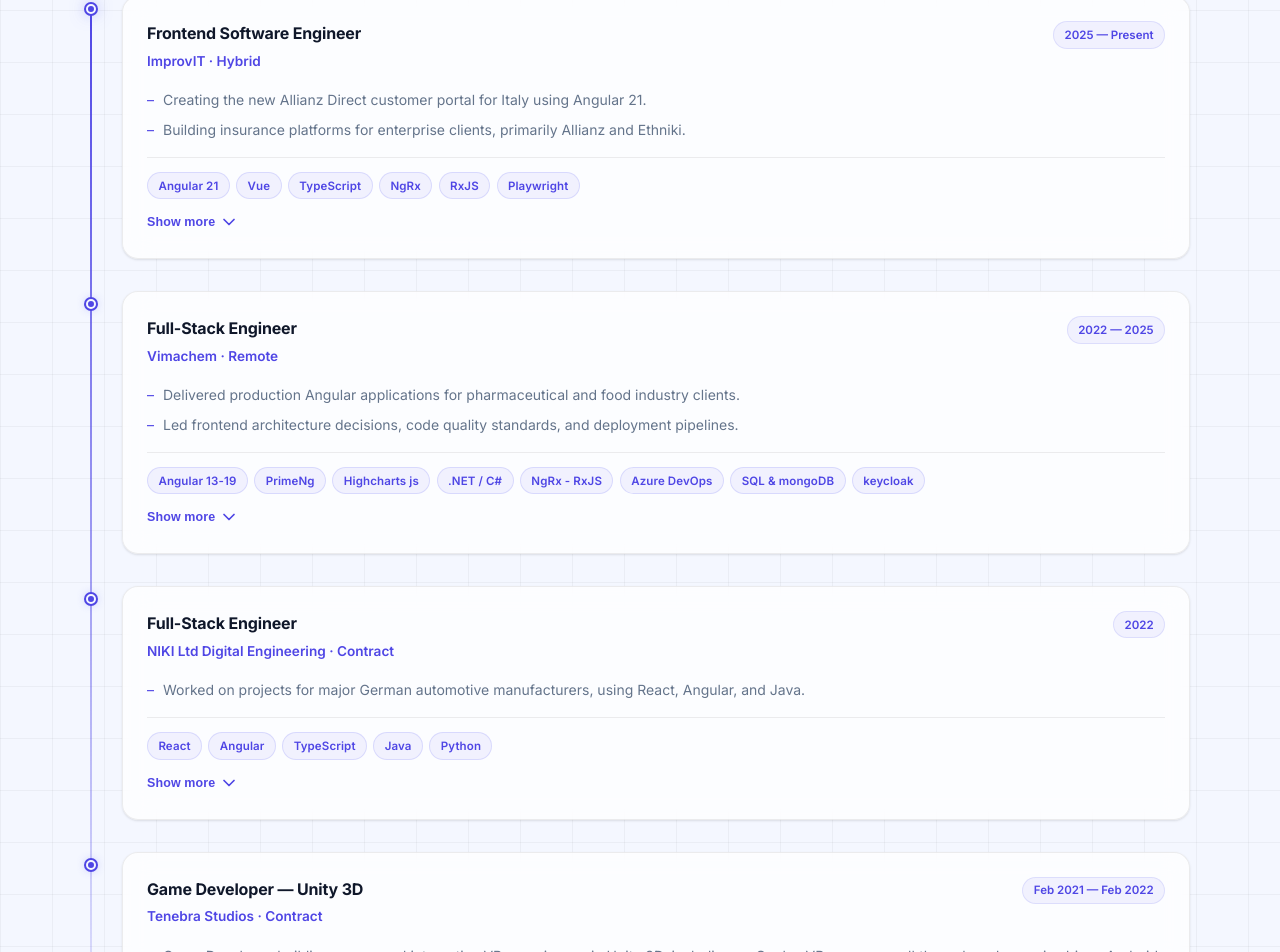
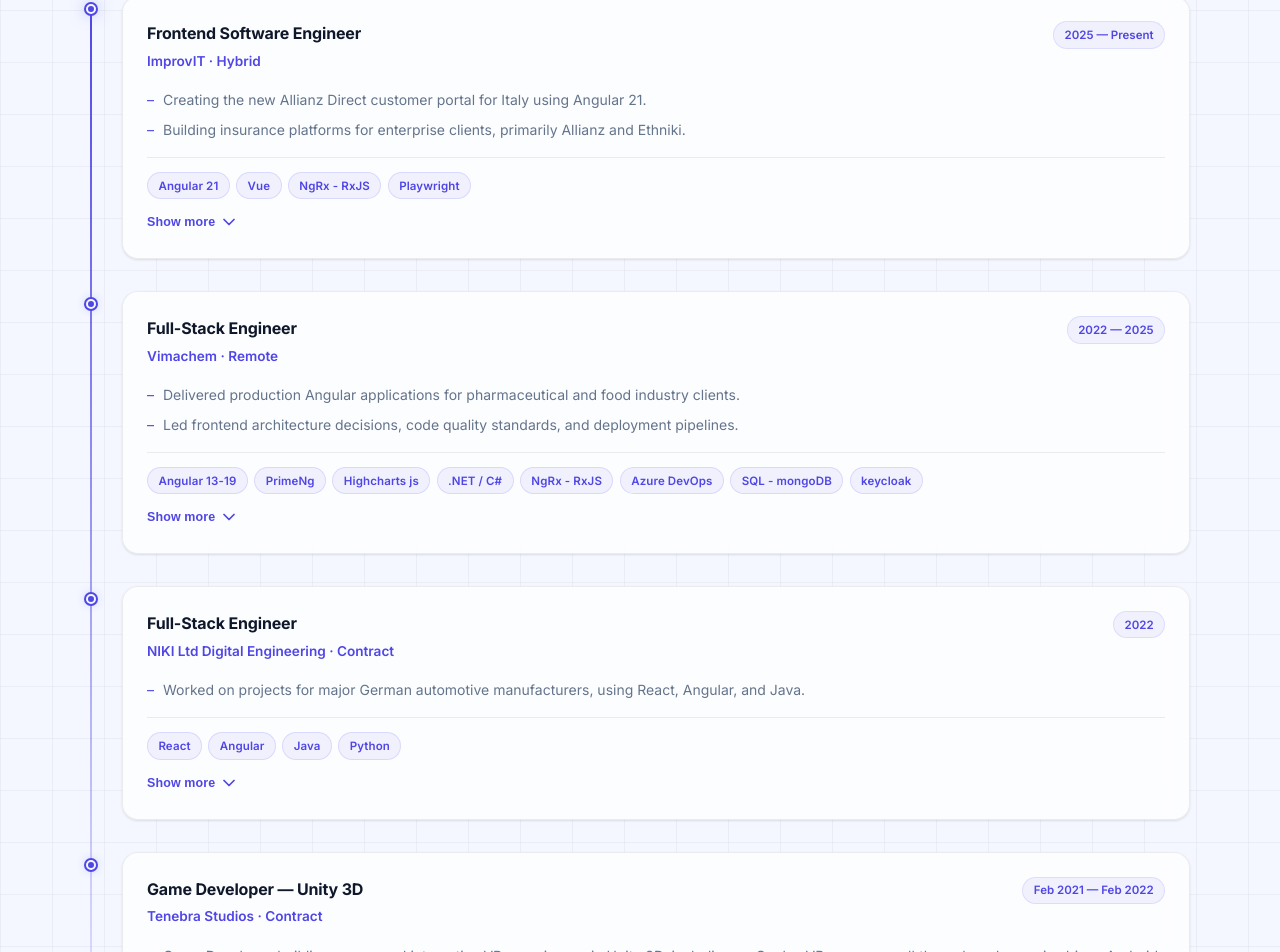
Before and after one commit to Sokratisk/portfolio, a React (Vite) app: page / in a window 1280 px wide. Shown: the part 2018-2970 px from the top of the page. Built offline with nearby package versions, Linux system fonts and the light colour scheme.

Commit message:
Updates experience

```diff
--- a/src/data/experience.ts
+++ b/src/data/experience.ts
@@ -23,7 +23,7 @@
       "Using an in-house shared component library for state management and complex form handling, reducing boilerplate across teams.",
       "Contributed to a greenfield Vue project for Ethniki, taking it from initial setup to production.",
     ],
-    tech: ["Angular 21", "Vue", "TypeScript", "NgRx", "RxJS", "Playwright"],
+    tech: ["Angular 21", "Vue", "NgRx - RxJS", "Playwright"],
   },
   {
     role: "Full-Stack Engineer",
@@ -48,7 +48,7 @@
       ".NET / C#",
       "NgRx - RxJS",
       "Azure DevOps",
-      "SQL & mongoDB",
+      "SQL - mongoDB",
       "keycloak",
     ],
   },
@@ -63,7 +63,7 @@
     details: [
       "Focused primarily on frontend work in React and Angular, with supporting contributions to Java and Python backend services.",
     ],
-    tech: ["React", "Angular", "TypeScript", "Java", "Python"],
+    tech: ["React", "Angular", "Java", "Python"],
   },
   {
     role: "Game Developer — Unity 3D",
```
